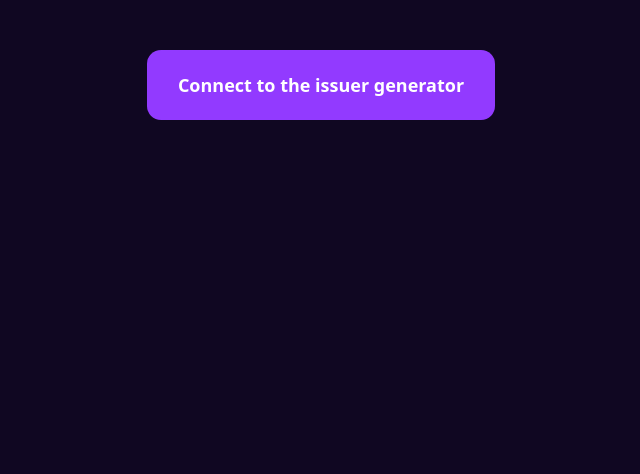
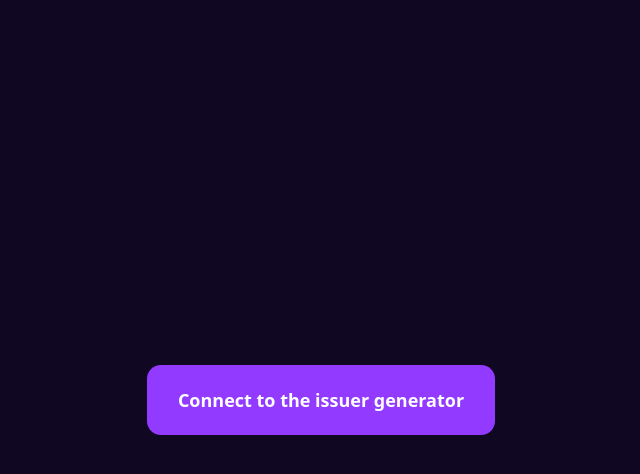
Before and after one commit to TalaoDAO/qrcode-generator, a React (Create React App) app in the folder client/: page / in a window 1280 px wide. Shown: the top 474 px of the page, without its empty margins (319-959 px from the left). Built offline with nearby package versions, Linux system fonts and the light colour scheme; no server answers.

Commit message:
position issue fixed

```diff
--- a/client/public/assets/css/style.css
+++ b/client/public/assets/css/style.css
@@ -53,6 +53,13 @@ body {
   padding: 50px;
   display: flex;
   align-items: center;
+}
+
+.position-center {
+  position: absolute;
+  top: 50%;
+  left: 50%;
+  transform: translate(-50%, -50%);
 }
 
 .offer-text h1 {
--- a/client/src/components/QRCodeContent.jsx
+++ b/client/src/components/QRCodeContent.jsx
@@ -6,7 +6,7 @@ function QRCodeContent({voucher, getQRUrl, qrUrl, isButtonWithoutVoucher = false
         <>
             <section className="page-content">
                 <div className="container">
-                    <div className="flux-box">
+                    <div className="flux-box position-center">
                         <div className="header">
                             <div className="row g-0">
                                 <div className="col-12 text-center">
```
